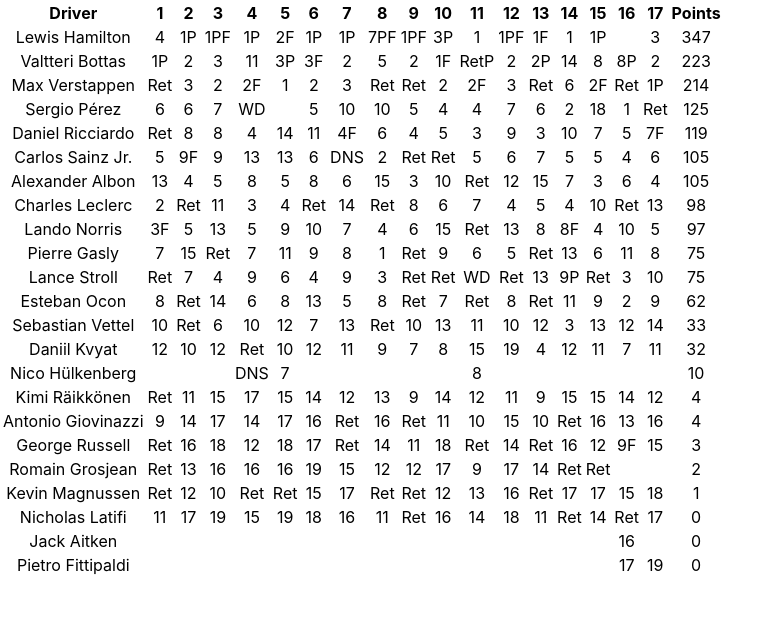
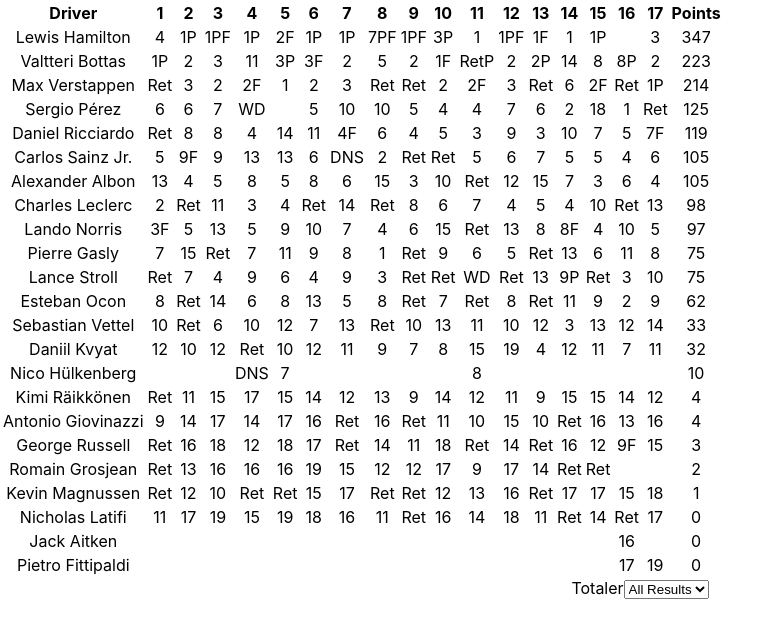
Before and after one commit to ben-madley-mt/F1Table, a React (Create React App) app: page / in a window 1280 px wide. Shown: the top 638 px of the page, without its empty margins (0-780 px from the left). Built offline with nearby package versions, Linux system fonts and the light colour scheme.

Commit message:
Add selector to table.

```diff
--- a/src/App.js
+++ b/src/App.js
@@ -1,17 +1,49 @@
-import logo from './logo.svg';
 import './App.css';
 import ChampionshipTable from './ChampionshipTable';
 import seasonResults from './api/2020Results';
 import SeasonTotal from './api/SeasonTotal';
 import NormalScore from './api/NormalScore';
 import BestRaceTotal from './api/BestRaceTotal';
+import React from 'react';
 
-function App() {
-  return (
-    <div className="App">
-      <ChampionshipTable results={seasonResults} totaler={new SeasonTotal()} scorer={new NormalScore()}></ChampionshipTable>
-    </div>
-  );
+class App extends React.Component {
+  constructor(props) {
+    super(props);
+    this.state = { value: 'all' };
+    this.handleChange = this.handleChange.bind(this);
+
+    this.totaler = new SeasonTotal();
+  }
+
+  handleChange(event) {
+    this.setState({ value: event.target.value });
+
+    switch (event.target.value) {
+      case "all":
+        this.totaler = new SeasonTotal();
+        break;
+      case "5":
+        this.totaler = new BestRaceTotal(5);
+        break;
+      case "10":
+        this.totaler = new BestRaceTotal(10);
+        break;
+
+    }
+  }
+
+  render() {
+    return (
+      <div className="App">
+        <ChampionshipTable results={seasonResults} totaler={this.totaler} scorer={new NormalScore()}></ChampionshipTable>
+        <label htmlFor="totaler-select">Totaler</label>
+        <select name="totaler-select" id="totaler-select" value={this.state.value} onChange={this.handleChange}>
+          <option value="all">All Results</option>
+          <option value="10">Best 10</option>
+          <option value="5">Best 5</option>
+        </select>
+      </div>
+    );
+  }
 }
-
 export default App;
--- a/src/ChampionshipTable.js
+++ b/src/ChampionshipTable.js
@@ -25,7 +25,7 @@ class ChampionshipTable extends React.Component {
 
     table.sort((a, b) => b[seasonLength + 1] - a[seasonLength + 1])
 
-    table = table.map((row, i) => <tr key={i}>{row.map((cell, i) => <td key={i}>{cell}</td>)}</tr>)
+    table = table.map((row, i) => <tr key={row[0]}>{row.map((cell, i) => <td key={i}>{cell}</td>)}</tr>)
 
     return (
       <table data-testid="test-table">
```
